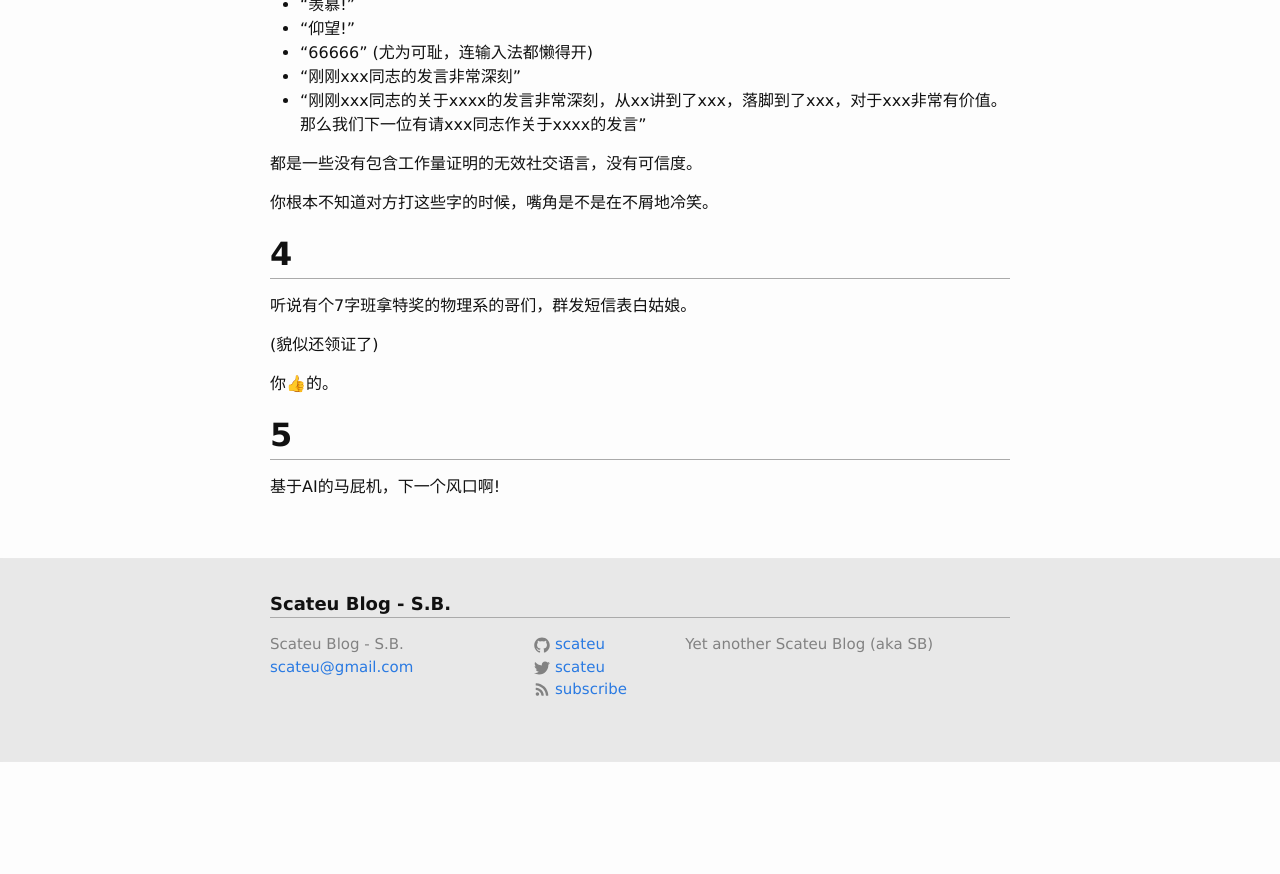
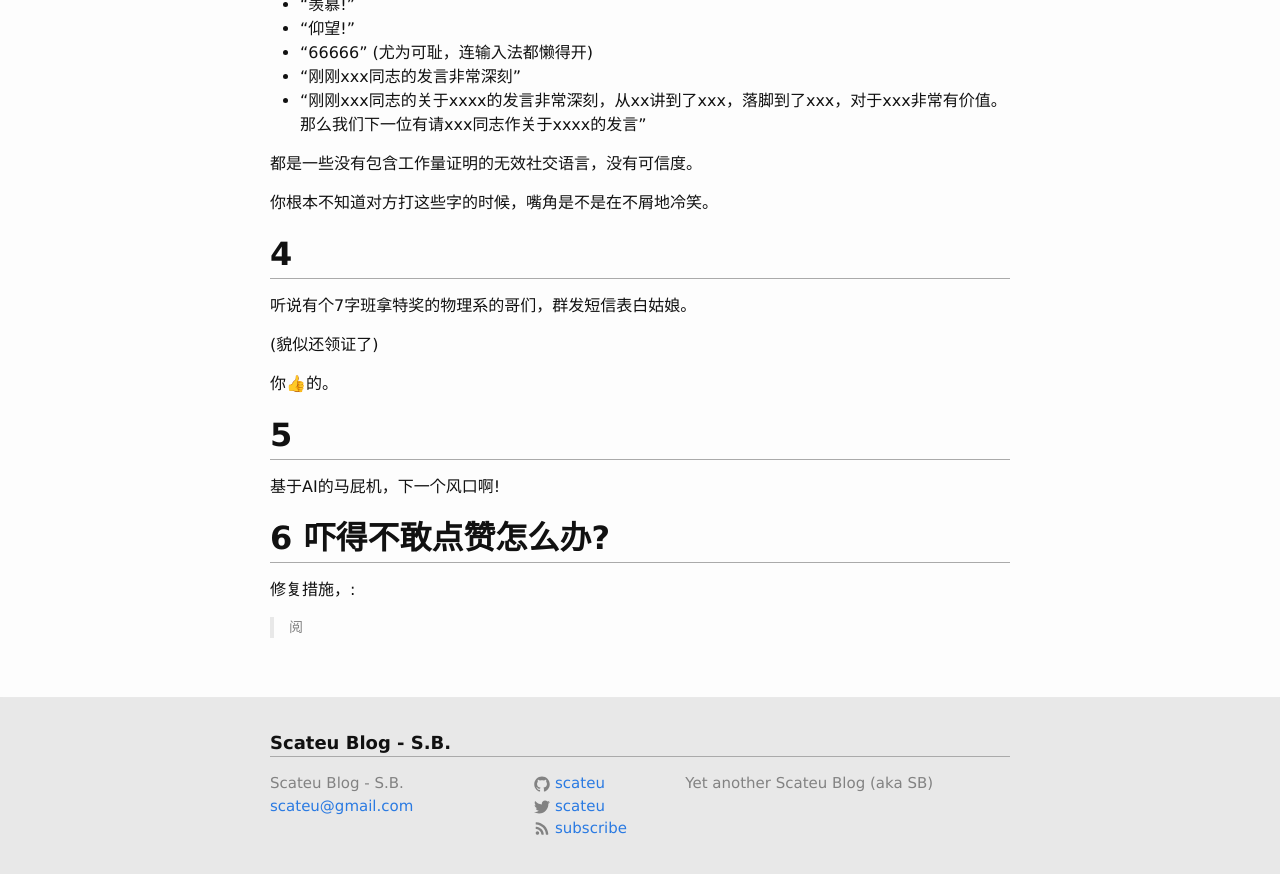
Before and after one commit to scateu/scateu.github.io, a Jekyll site: the page built from _posts/2017-11-29-proof-of-work-in-social-networking.md, in a window 1280 px wide and 900 px high, scrolled down 1595 px. Shown: the top 874 px of the window. Built offline with Jekyll 4.4.1, drawn with Linux system fonts in a browser that asks for light colours; nearby versions of some CDN libraries; formulas are drawn with MathJax 3; comment, search, counter and statistics services are not loaded; before the commit the page ends 2356 px from its top, so only the background shows below that.

Commit message:
Wed Nov 29 15:56:08 CST 2017

```diff
--- a/_posts/2017-11-29-proof-of-work-in-social-networking.md
+++ b/_posts/2017-11-29-proof-of-work-in-social-networking.md
@@ -86,3 +86,9 @@ mathjax: true
 ## 5
 
 基于AI的马屁机，下一个风口啊!
+
+## 6 吓得不敢点赞怎么办?
+
+修复措施，:
+
+> 阅
```
